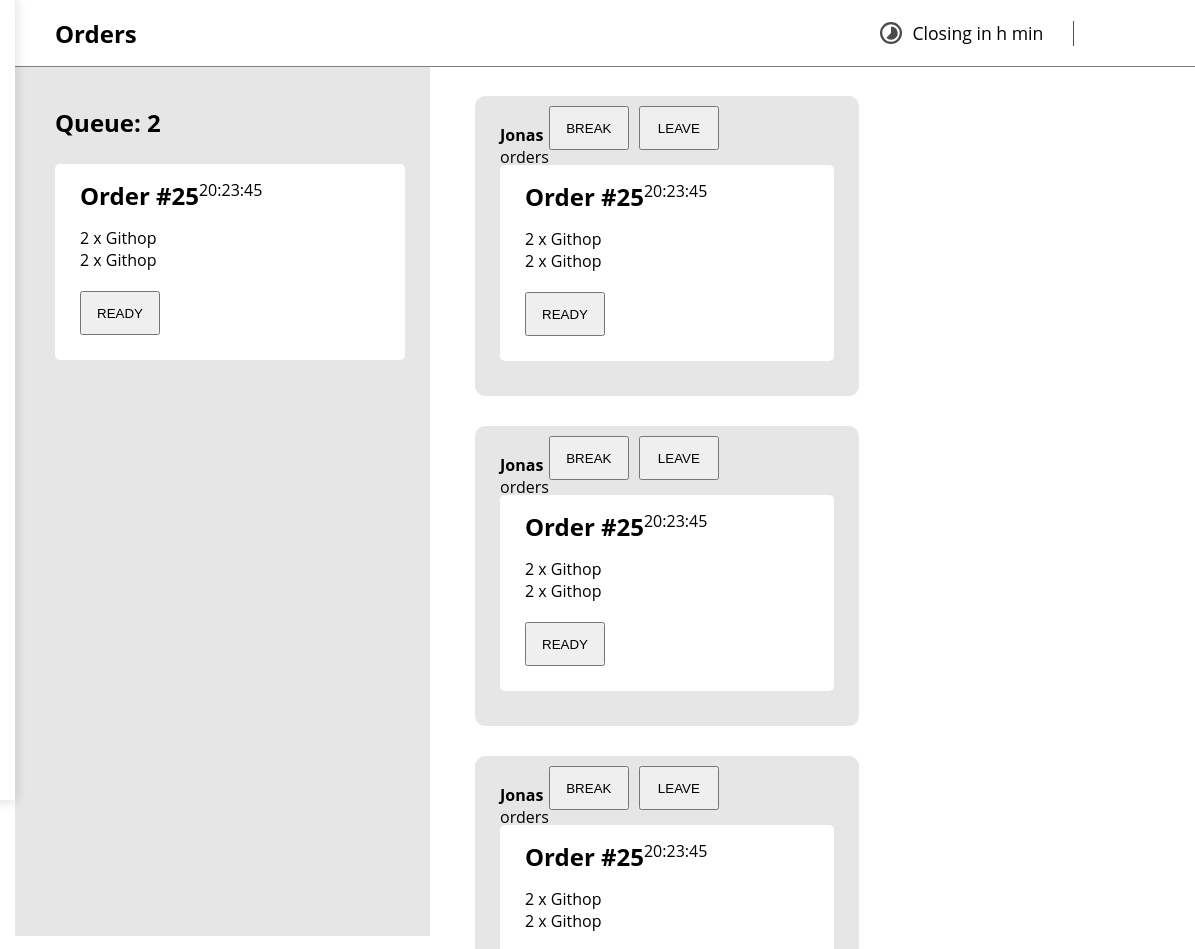
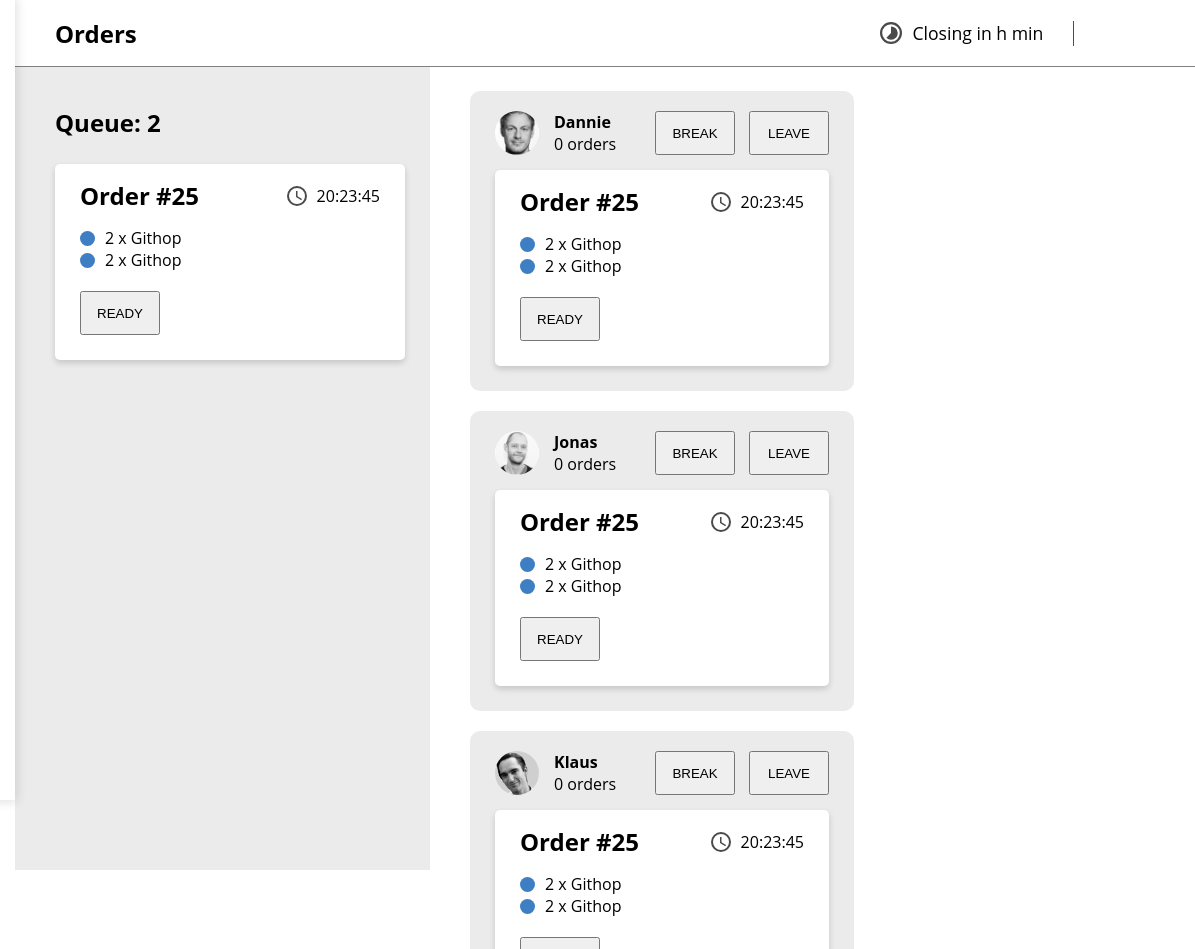
Before and after one commit to annacyb/fooBar-dashboard, a website built with Vite: page index.html in a window 1280 px wide. Shown: the top 949 px of the page, 85-1280 px from the left. Built offline with nearby package versions, Linux system fonts and the light colour scheme; no server answers; a web font is replaced by a local one.

Commit message:
Layout of Order's main contents corrected

```diff
--- a/index.html
+++ b/index.html
@@ -116,8 +116,10 @@
           <div class="queue-order-wrapper">
             <div class="order-top-bar">
               <h2>Order <span class="order-id">#25</span></h2>
-              <img src="" alt="">
+              <div class="flex">
+                <img src="./icons/time.svg" alt="">
                 <p class="order-time">20:23:45</p>
+              </div>
             </div>
 
             <div class="order-details">
@@ -145,12 +147,16 @@
           <div class="bartender-cont">
             <div class="bartender-top-bar">
               <div class="personal-info">
-                <img class="bartender-photo" src="" alt="">
-                <h4 class="bartender-name">Jonas</h4>
-                <p class="bartender-nr-orders"><span></span> orders</p>
+                <img class="bartender-photo" src="./images/dannie.jpg" alt="">
+                <div>
+                  <h4 class="bartender-name">Dannie</h4>
+                  <p class="bartender-nr-orders"><span>0</span> orders</p>
                 </div>
+              </div>
+              <div>
                 <button class="button-break">BREAK</button>
                 <button class="button-leave">LEAVE</button>
+              </div>
             </div>
 
             <template class="order-template"></template>
@@ -158,8 +164,10 @@
             <div class="order-wrapper">
               <div class="order-top-bar">
                 <h2>Order <span class="order-id">#25</span></h2>
-                <img src="" alt="">
+                <div class="flex">
+                  <img src="./icons/time.svg" alt="">
                   <p class="order-time">20:23:45</p>
+                </div>
               </div>
 
               <div class="order-details">
@@ -182,12 +190,16 @@
           <div class="bartender-cont">
             <div class="bartender-top-bar">
               <div class="personal-info">
-                <img class="bartender-photo" src="" alt="">
+                <img class="bartender-photo" src="./images/jonas.jpg" alt="">
+                <div>
                   <h4 class="bartender-name">Jonas</h4>
-                <p class="bartender-nr-orders"><span></span> orders</p>
+                  <p class="bartender-nr-orders"><span>0</span> orders</p>
                 </div>
+              </div>
+              <div>
                 <button class="button-break">BREAK</button>
                 <button class="button-leave">LEAVE</button>
+              </div>
             </div>
 
             <template class="order-template"></template>
@@ -195,8 +207,10 @@
             <div class="order-wrapper">
               <div class="order-top-bar">
                 <h2>Order <span class="order-id">#25</span></h2>
-                <img src="" alt="">
+                <div class="flex">
+                  <img src="./icons/time.svg" alt="">
                   <p class="order-time">20:23:45</p>
+                </div>
               </div>
 
               <div class="order-details">
@@ -216,15 +230,21 @@
 
           </div>
 
+
+
           <div class="bartender-cont">
             <div class="bartender-top-bar">
               <div class="personal-info">
-                <img class="bartender-photo" src="" alt="">
-                <h4 class="bartender-name">Jonas</h4>
-                <p class="bartender-nr-orders"><span></span> orders</p>
+                <img class="bartender-photo" src="./images/klaus.png" alt="">
+                <div>
+                  <h4 class="bartender-name">Klaus</h4>
+                  <p class="bartender-nr-orders"><span>0</span> orders</p>
                 </div>
+              </div>
+              <div>
                 <button class="button-break">BREAK</button>
                 <button class="button-leave">LEAVE</button>
+              </div>
             </div>
 
             <template class="order-template"></template>
@@ -232,8 +252,10 @@
             <div class="order-wrapper">
               <div class="order-top-bar">
                 <h2>Order <span class="order-id">#25</span></h2>
-                <img src="" alt="">
+                <div class="flex">
+                  <img src="./icons/time.svg" alt="">
                   <p class="order-time">20:23:45</p>
+                </div>
               </div>
 
               <div class="order-details">
@@ -253,15 +275,22 @@
 
           </div>
 
+
+
+
           <div class="bartender-cont">
             <div class="bartender-top-bar">
               <div class="personal-info">
-                <img class="bartender-photo" src="" alt="">
-                <h4 class="bartender-name">Jonas</h4>
-                <p class="bartender-nr-orders"><span></span> orders</p>
+                <img class="bartender-photo" src="./images/peter.jpg" alt="">
+                <div>
+                  <h4 class="bartender-name">Peter</h4>
+                  <p class="bartender-nr-orders"><span>0</span> orders</p>
                 </div>
+              </div>
+              <div>
                 <button class="button-break">BREAK</button>
                 <button class="button-leave">LEAVE</button>
+              </div>
             </div>
 
             <template class="order-template"></template>
@@ -269,8 +298,10 @@
             <div class="order-wrapper">
               <div class="order-top-bar">
                 <h2>Order <span class="order-id">#25</span></h2>
-                <img src="" alt="">
+                <div class="flex">
+                  <img src="./icons/time.svg" alt="">
                   <p class="order-time">20:23:45</p>
+                </div>
               </div>
 
               <div class="order-details">
--- a/sass/orders/_layout-orders.scss
+++ b/sass/orders/_layout-orders.scss
@@ -9,9 +9,9 @@
 
 #queue-wrapper {
     width: 30vw;
-    height: 100vh;
+    height: calc(100vh - 66px);
     min-width: 350px;
-    background-color: #e6e6e6;
+    background-color: #ebebeb;
 
     padding-top: 40px;
     padding-left: 40px;
@@ -30,6 +30,9 @@
     margin-left: 0px;
     margin-right: 0px;
     padding-bottom: 25px;
+
+    -webkit-box-shadow: 0px 3px 6px 0px rgba(0,0,0,0.16);
+box-shadow: 0px 3px 6px 0px rgba(0,0,0,0.16);
 }
 
 // bartender
@@ -48,20 +51,34 @@
 
     width: 30vw;
     min-width: 350px;
-    background-color: #e6e6e6;
+    background-color: #ebebeb;
     border-radius: 10px;
 
-    margin: 15px;
+    margin: 10px;
 }
 
 .bartender-top-bar {
     display: flex;
     height: 44px;
 
-    margin-top: 10px;
+    margin-top: 20px;
     margin-bottom: 15px;
     margin-left: 25px;
     margin-right: 25px;
+
+    place-content: space-between;
+}
+
+.personal-info {
+    display: flex;
+}
+
+.bartender-photo {
+    width: 44px;
+    height: 44px;
+    border-radius: 500px;
+    filter: grayscale(1);
+    margin-right: 15px;
 }
 
 .button-break {
@@ -87,6 +104,9 @@
     margin-left: 25px;
     margin-right: 25px;
     padding-bottom: 25px;
+
+    -webkit-box-shadow: 0px 3px 6px 0px rgba(0,0,0,0.16);
+    box-shadow: 0px 3px 6px 0px rgba(0,0,0,0.16);
 }
 
 .order-top-bar {
@@ -95,6 +115,21 @@
     padding-top: 15px;
     margin-left: 25px;
     margin-right: 25px;
+
+    place-content: space-between;
+}
+
+.order-top-bar > img {
+    width: 20px;
+    height: auto;
+}
+
+.order-top-bar > * {
+    align-self: center;
+}
+
+.order-top-bar > div > p {
+    margin-left: 10px;
 }
 
 .order-details {
@@ -105,6 +140,15 @@
 
 .order-details-row {
     display: flex;
+    align-items: center;
+}
+
+.order-details-row-color {
+    height: 15px;
+    width: 15px;
+    background-color: rgb(62, 126, 194);
+    border-radius: 500px;
+    margin-right: 10px;
 }
 
 .button-ready {
@@ -114,6 +158,9 @@
     margin-left: 25px;
 }
 
+.flex {
+    display: flex;
+}
 
 
 @media screen and (max-width: 600px) {
```
Also changed, not shown: public/icons/time.svg (added), public/images/Klaus.png (added), public/images/dannie.jpg (added), public/images/jonas.jpg (added), public/images/peter.jpg (added). Lines whose indentation alone changed are shown as unchanged.
